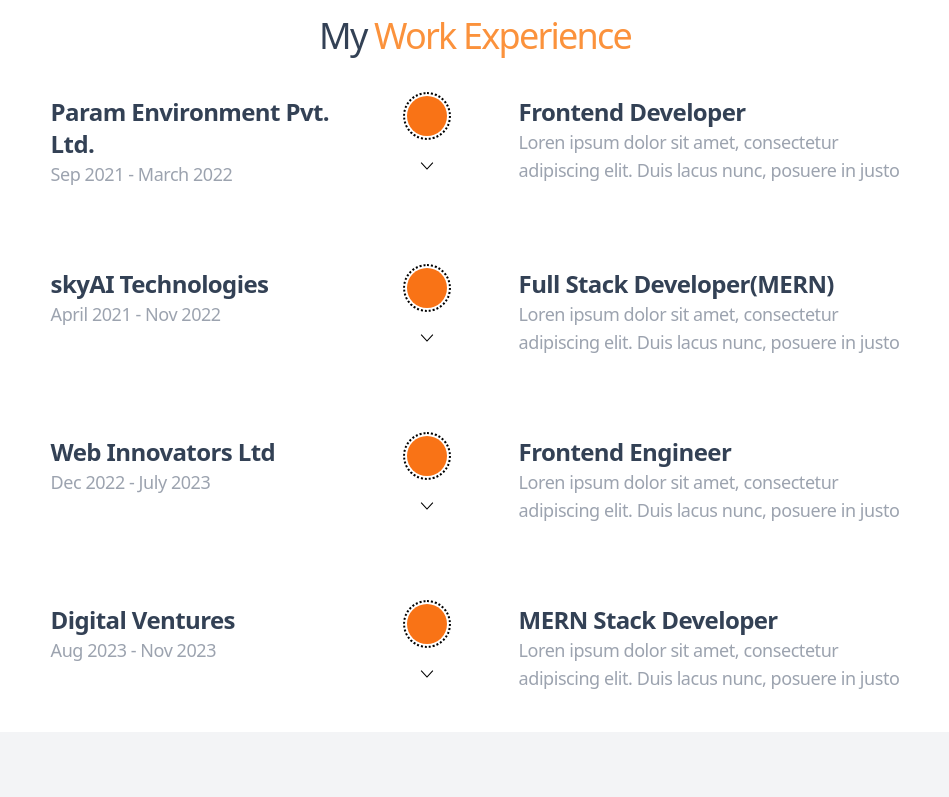
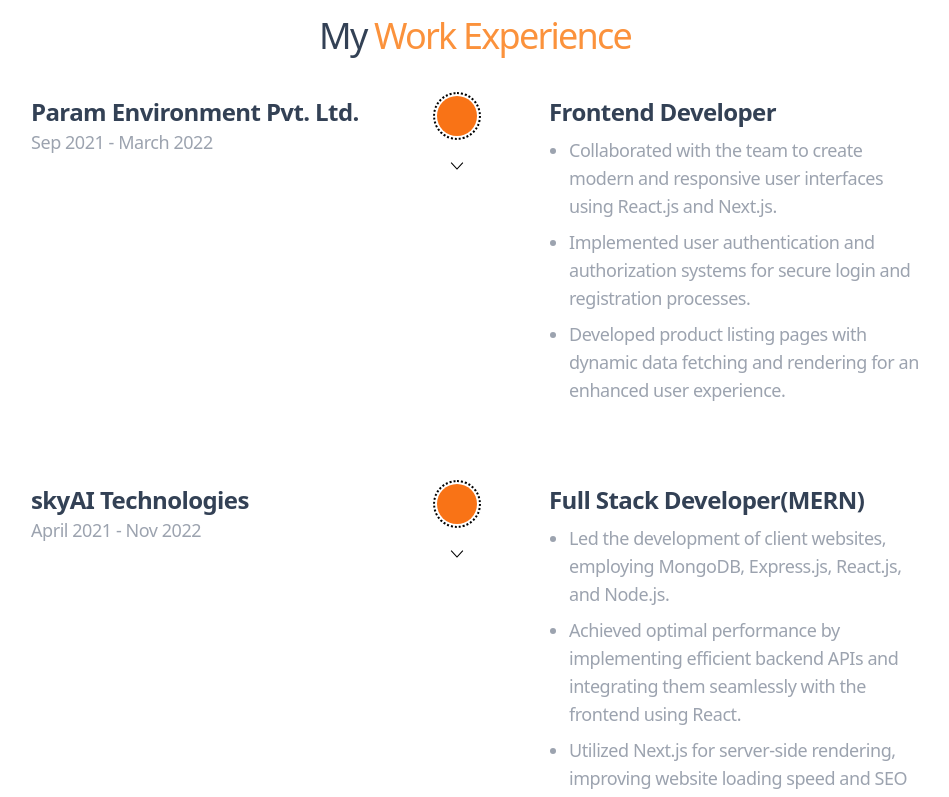
Before and after one commit to narendrarty17/port, a Next.js app: page / in a window 1280 px wide. Shown: the part 1460-2257 px from the top of the page, without its empty margins (165-1114 px from the left). Built offline with nearby package versions, Linux system fonts and the light colour scheme.

Commit message:
work exp

```diff
--- a/components/workExperience.js
+++ b/components/workExperience.js
@@ -69,8 +69,11 @@
                     {work.role}
                 </div>
                 <div className="text-center text-gray-400 max-w-[250px] text-lg tracking-tight">
-                    Loren ipsum dolor sit amet, consectetur
-                    adipiscing elit. Duis lacus nunc, posuere in justo
+                    <ul className="list-disc mt-2 flex flex-col gap-2">
+                        {work.finishedTasks.map((task) => (
+                            <li>{task}</li>
+                        ))}
+                    </ul>
                 </div>
             </div>
         </div>
@@ -88,7 +91,7 @@
 
 const forBigScreen = workExp.map((work, index) => (
     <div className="flex gap-10 justify-center items-start">
-        <div className="w-[300px] mr-6 pl-2">
+        <div className="w-[350px] mr-6 pl-2">
             <div className="text-slate-700 text-2xl font-semibold tracking-tight">
                 {work.company}
             </div>
@@ -107,8 +110,11 @@
                 {work.role}
             </div>
             <div className="text-gray-400 text-lg tracking-tight">
-                <p>Loren ipsum dolor sit amet, consectetur</p>
-                <p>adipiscing elit. Duis lacus nunc, posuere in justo</p>
+                <ul className="w-[350px] ml-5 list-disc mt-2 flex flex-col gap-2">
+                    {work.finishedTasks.map((task) => (
+                        <li>{task}</li>
+                    ))}
+                </ul>
             </div>
         </div>
     </div>
```
Also changed, not shown: public/images/Capture.JPG (added), public/images/new.JPG (added).
